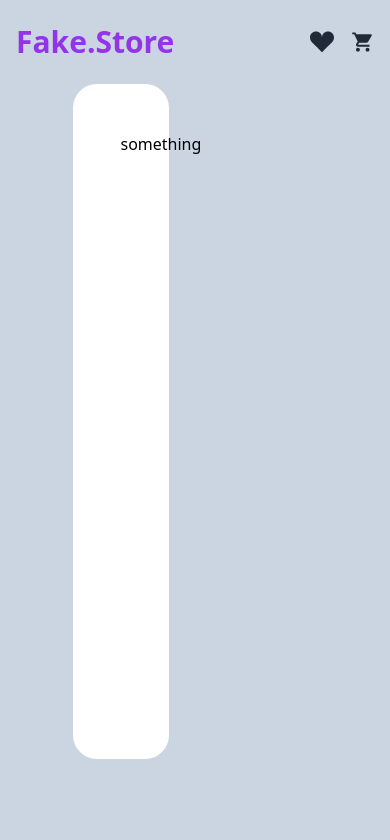
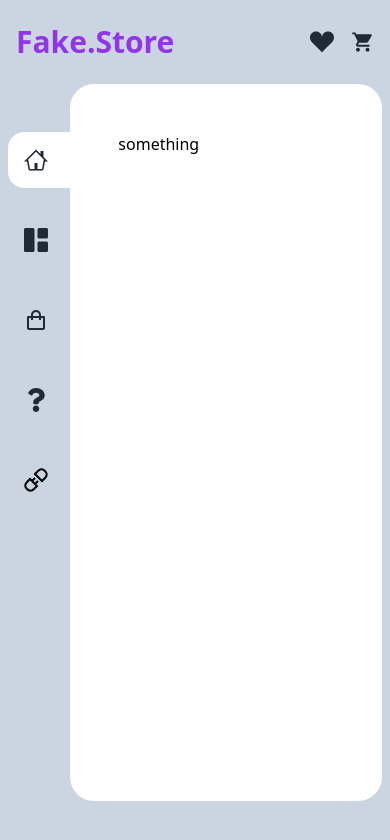
Before and after one commit to AfolabiOlajide/Redux-Ecommerce-application, a React (Create React App) app: page / in a window 390 px wide. Shown: the top 840 px of the page. Built offline with nearby package versions, Linux system fonts and the light colour scheme.

Commit message:
side bar layout responsive

```diff
--- a/package.json
+++ b/package.json
@@ -12,6 +12,7 @@
     "react-dom": "^18.2.0",
     "react-icons": "^4.4.0",
     "react-redux": "^8.0.4",
+    "react-router-dom": "^6.4.1",
     "react-scripts": "5.0.1",
     "web-vitals": "^2.1.4"
   },
--- a/src/components/layout/Layout.jsx
+++ b/src/components/layout/Layout.jsx
@@ -1,12 +1,54 @@
-import React from 'react'
+import React from 'react';
+import { Link } from 'react-router-dom';
+import { GoHome } from "react-icons/go"
+import { BsFillGrid1X2Fill } from 'react-icons/bs';
+import { BiShoppingBag } from 'react-icons/bi';
+import { FaQuestion } from "react-icons/fa";
+import { GrConnect } from 'react-icons/gr'
 
 const Layout = () => {
     return (
-        <main className='grid grid-cols-12 px-12'>
+        <main className='grid grid-cols-12 px-2 md:px-12'>
             {/* SideBar */}
-            <aside className='md:col-span-2'></aside>
+            <aside className='col-span-2 pt-12 flex flex-col space-y-6'>
+                <Link to="/home">
+                    <div className="sidebar-link flex space-x-4 items-center bg-white p-4 rounded-l-2xl cursor-pointer md:hover:pl-8
+                                    transition-all duration-300 ease-in-out">
+                        <GoHome className='text-gray-800 text-[1.5rem]' />
+                        <h3 className='hidden font-bold text-gray-800 md:block'>Home</h3>
+                    </div>
+                </Link>
+                <Link to="/about">
+                    <div className="sidebar-link flex space-x-4 items-center p-4 rounded-l-2xl cursor-pointer md:hover:pl-8
+                                    transition-all duration-300 ease-in-out">
+                        <BsFillGrid1X2Fill className='text-gray-800 text-[1.5rem]' />
+                        <h3 className='hidden font-bold text-gray-800 md:block'>About</h3>
+                    </div>
+                </Link>
+                <Link to="/shop">
+                    <div className="sidebar-link flex space-x-4 items-center p-4 rounded-l-2xl cursor-pointer md:hover:pl-8
+                                    transition-all duration-300 ease-in-out">
+                        <BiShoppingBag className='text-gray-800 text-[1.5rem]' />
+                        <h3 className='hidden font-bold text-gray-800 md:block'>Shop</h3>
+                    </div>
+                </Link>
+                <Link to="/faq">
+                    <div className="sidebar-link flex space-x-4 items-center p-4 rounded-l-2xl cursor-pointer md:hover:pl-8
+                                    transition-all duration-300 ease-in-out">
+                        <FaQuestion className='text-gray-800 text-[1.5rem]' />
+                        <h3 className='hidden font-bold text-gray-800 md:block'>FAQ</h3>
+                    </div>
+                </Link>
+                <Link to="/connect">
+                    <div className="sidebar-link flex space-x-4 items-center p-4 rounded-l-2xl cursor-pointer md:hover:pl-8
+                                    transition-all duration-300 ease-in-out">
+                        <GrConnect className='text-gray-800 text-[1.5rem]' />
+                        <h3 className='hidden font-bold text-gray-800 md:block'>Home</h3>
+                    </div>
+                </Link>
+            </aside>
             {/* main output */}
-            <section className='bg-white h-[80vh] rounded-3xl md:col-span-10 p-12'>
+            <section className='bg-white h-[85vh] p-12 rounded-3xl col-span-10 md:h-[80vh]'>
                 something
             </section>
         </main>
--- a/src/index.js
+++ b/src/index.js
@@ -3,12 +3,15 @@ import ReactDOM from 'react-dom/client';
 import App from './App';
 import {store} from './app/store';
 import { Provider } from 'react-redux';
+import { BrowserRouter } from 'react-router-dom';
 
 const root = ReactDOM.createRoot(document.getElementById('root'));
 root.render(
   <React.StrictMode>
-    <Provider store={store}>
-      <App />
-    </Provider>
+    <BrowserRouter>
+      <Provider store={store}>
+        <App />
+      </Provider>
+    </BrowserRouter>
   </React.StrictMode>
 );
```
Also changed, not shown: 2 other files (tests, documents, lock files or other folders).
